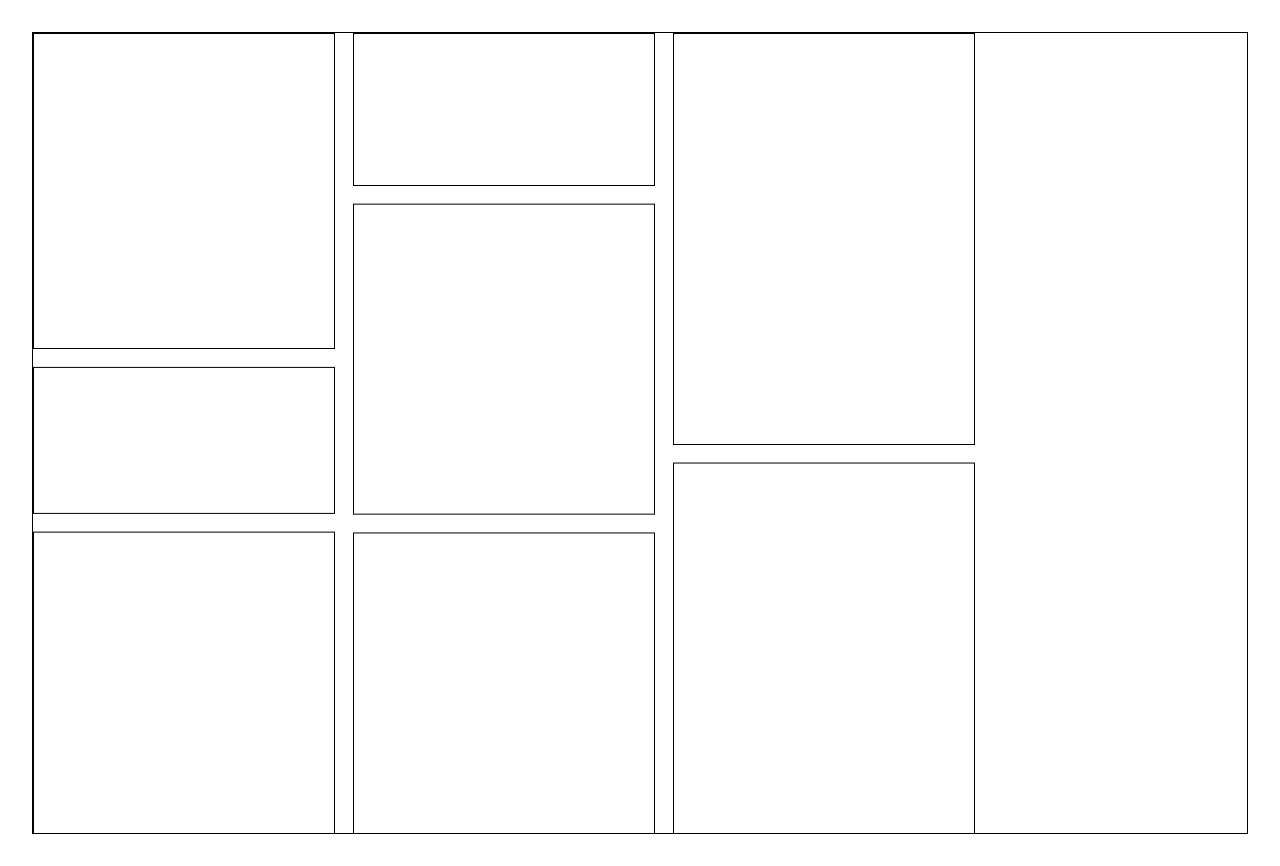
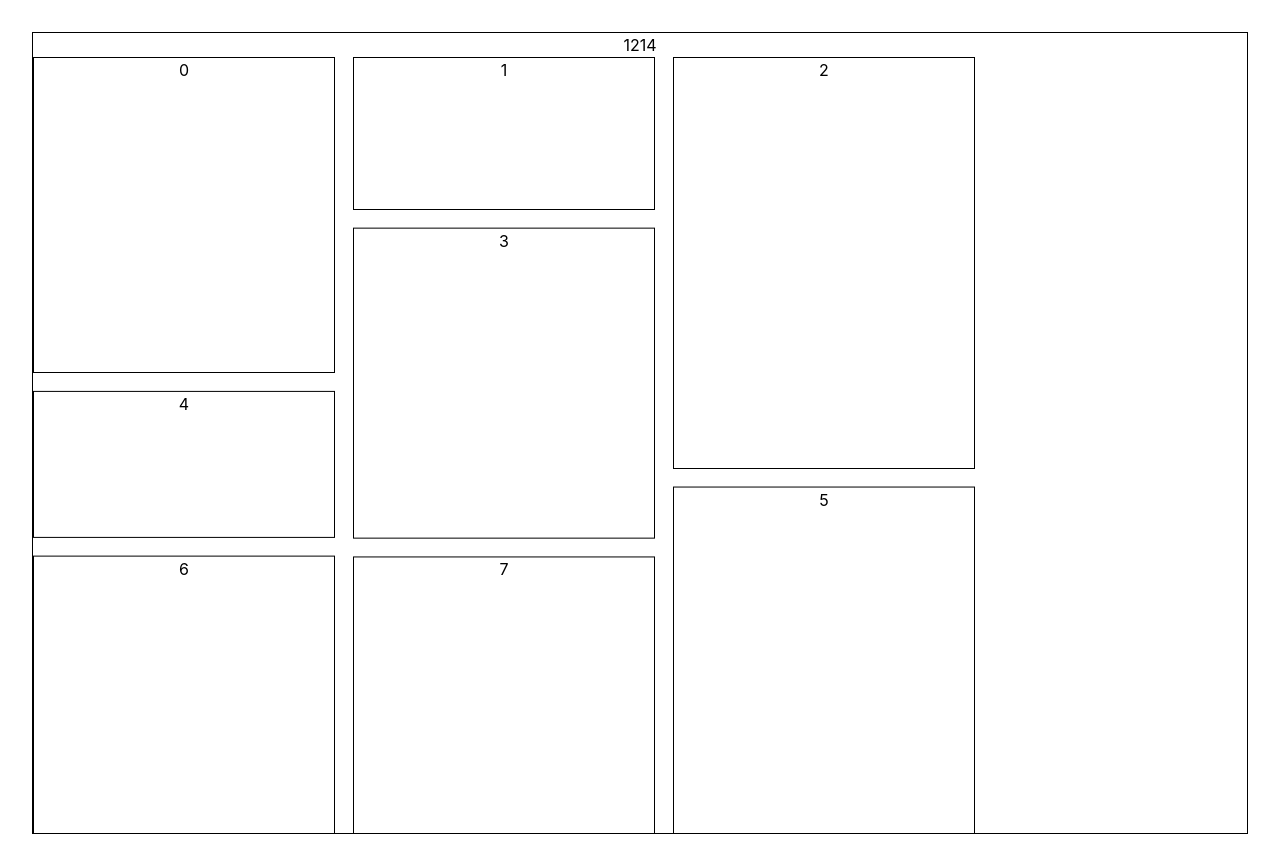
Before and after one commit to sergiutanasiev/virtualized_masonry, a React (Vite) app: page / in a window 1280 px wide. Built offline with nearby package versions, Linux system fonts and the light colour scheme.

Commit message:
prototype resize observer, this commit is for tracking project progression

```diff
--- a/src/features/masonry-grid/components/MasonryGrid.tsx
+++ b/src/features/masonry-grid/components/MasonryGrid.tsx
@@ -1,4 +1,4 @@
-import { useEffect, useRef, useState } from "react";
+import { useEffect, useRef, useState, useMemo } from "react";
 
 interface ItemType {
     id: number,
@@ -29,10 +29,25 @@ const COLUMN_WIDTH = 300;
 export const MasonryGrid = () => {
     const containerRef = useRef<HTMLDivElement>(null);
     const [gridArrangedItems, setGridArrangedItems] = useState<ItemPositions[]>([]);
+    const [containerWidth, setContainerWidth] = useState(0);
 
     useEffect(() => {
-        generateMasonryGridLayout()
+        generateMasonryGridLayout();
     }, [])
+
+    const observerResize = useMemo(() => (
+        new ResizeObserver((entries) => {
+            setContainerWidth(Math.floor(entries[0].contentRect.width));
+        })
+    ), []);
+
+    useEffect(() => {
+        const container = containerRef.current;
+        if (container) {
+            observerResize.observe(container);
+        return () => observerResize.unobserve(container);
+        }
+    }, [observerResize]);
 
     const generateMasonryGridLayout = () => {
         if (!containerRef.current) {
@@ -47,7 +62,7 @@ export const MasonryGrid = () => {
 
         // itterate items and add next item to the smallest array in height.
         // height is represented by a the sum of all items heights added to that column
-        mockItems.forEach((item, i) => {
+        mockItems.forEach((item) => {
             // identify smallest column
             const smallestColumnIndex = gridColumns.indexOf(Math.min(...gridColumns));
 
@@ -77,6 +92,7 @@ export const MasonryGrid = () => {
             className="masonry-grid-container"
             style={{height: '100vh', position: 'relative', overflowY: 'auto', border: '#000 solid 1px'}}
         >
+            {containerWidth}
             <div style={{ height: 'auto', position: 'relative' }}>
                 {gridArrangedItems.map((item, i) => (
                     <div
@@ -91,7 +107,7 @@ export const MasonryGrid = () => {
                             }
                         }
                         key={i}
-                    ></div>
+                    >{i}</div>
                 ))}
             </div>
 
```
